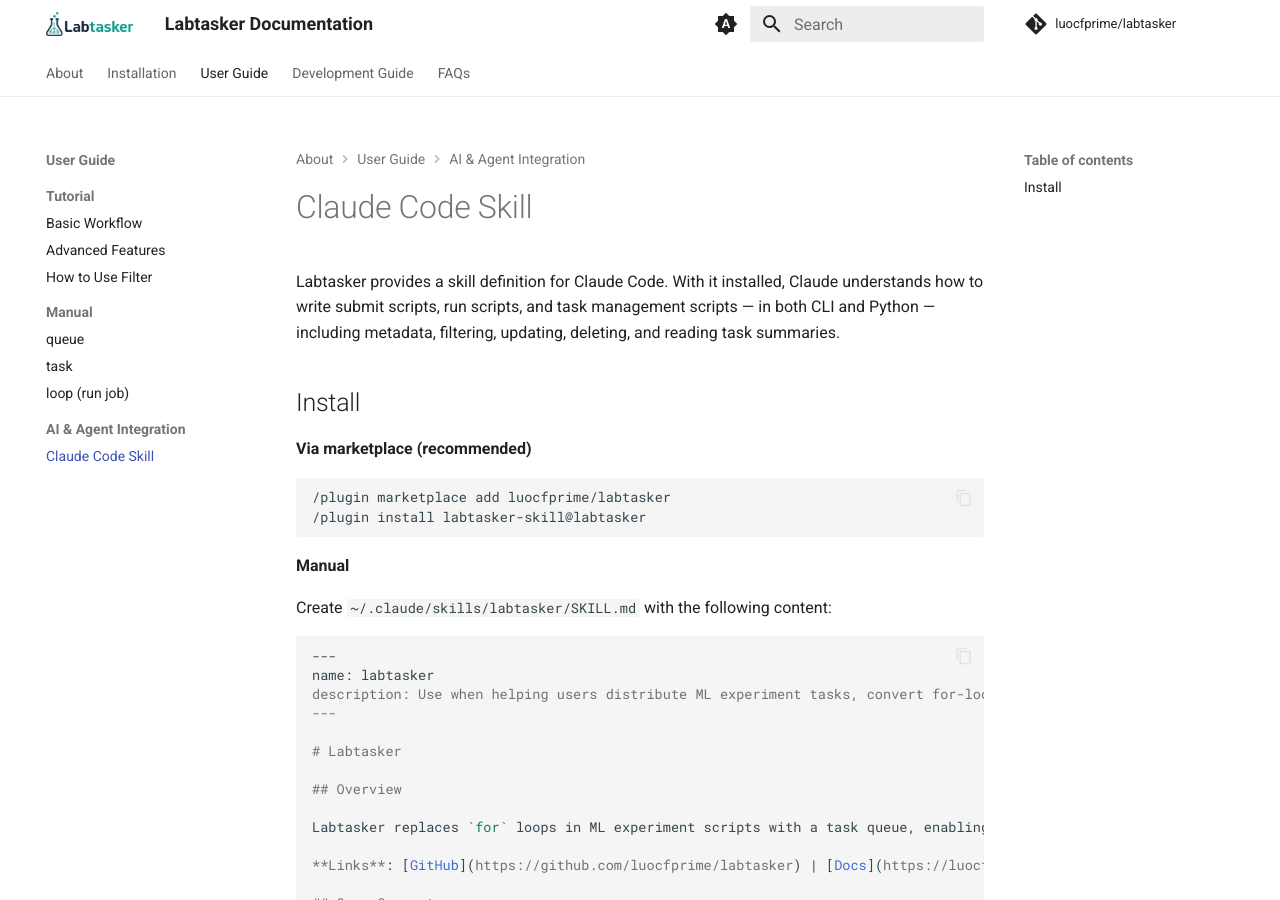
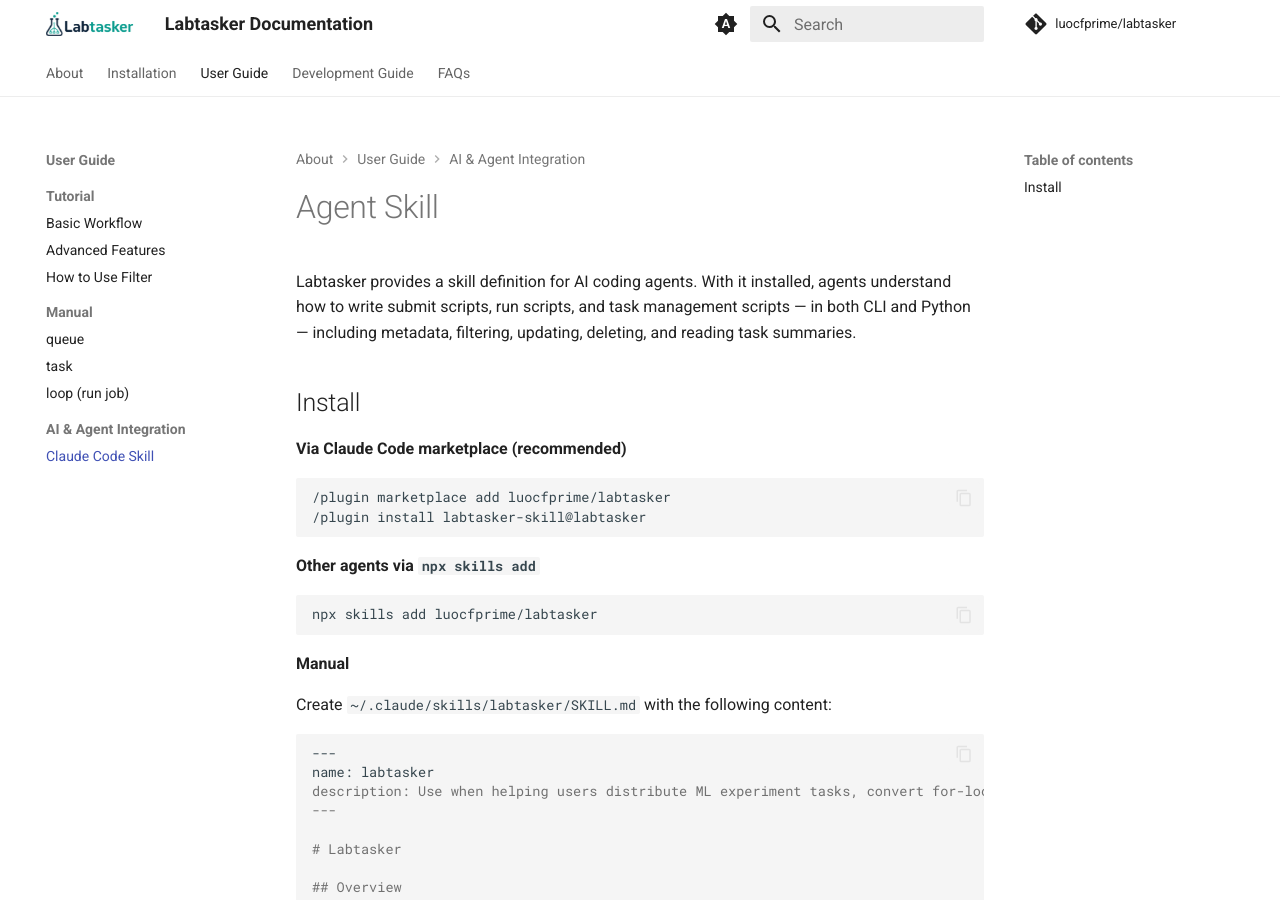
Before and after one commit to luocfprime/labtasker, an MkDocs documentation site: the page built from docs/docs/guide/skill.md, in a window 1280 px wide and 900 px high. Built offline with MkDocs 1.6.1 and Material for MkDocs 9.7.7, drawn with Linux system fonts in a browser that asks for light colours; comment, search, counter and statistics services are not loaded; the version menu is left out.

Commit message:
feat: improve plugin manifest and add npx skills add install method
- Complete plugin.json with author, repository, license, keywords
- Add `npx skills add luocfprime/labtasker` to README and skill docs
- Add .agents/skills/labtasker symlink for cross-client compatibility

Co-Authored-By: Claude Sonnet 4.6 <noreply@anthropic.com>

````diff
--- a/docs/docs/guide/skill.md
+++ b/docs/docs/guide/skill.md
@@ -1,14 +1,20 @@
-# Claude Code Skill
+# Agent Skill
 
-Labtasker provides a skill definition for Claude Code. With it installed, Claude understands how to write submit scripts, run scripts, and task management scripts — in both CLI and Python — including metadata, filtering, updating, deleting, and reading task summaries.
+Labtasker provides a skill definition for AI coding agents. With it installed, agents understand how to write submit scripts, run scripts, and task management scripts — in both CLI and Python — including metadata, filtering, updating, deleting, and reading task summaries.
 
 ## Install
 
-**Via marketplace (recommended)**
+**Via Claude Code marketplace (recommended)**
 
 ```bash
 /plugin marketplace add luocfprime/labtasker
 /plugin install labtasker-skill@labtasker
+```
+
+**Other agents via `npx skills add`**
+
+```bash
+npx skills add luocfprime/labtasker
 ```
 
 **Manual**
````
Also changed, not shown: README.md, 2 other files.
